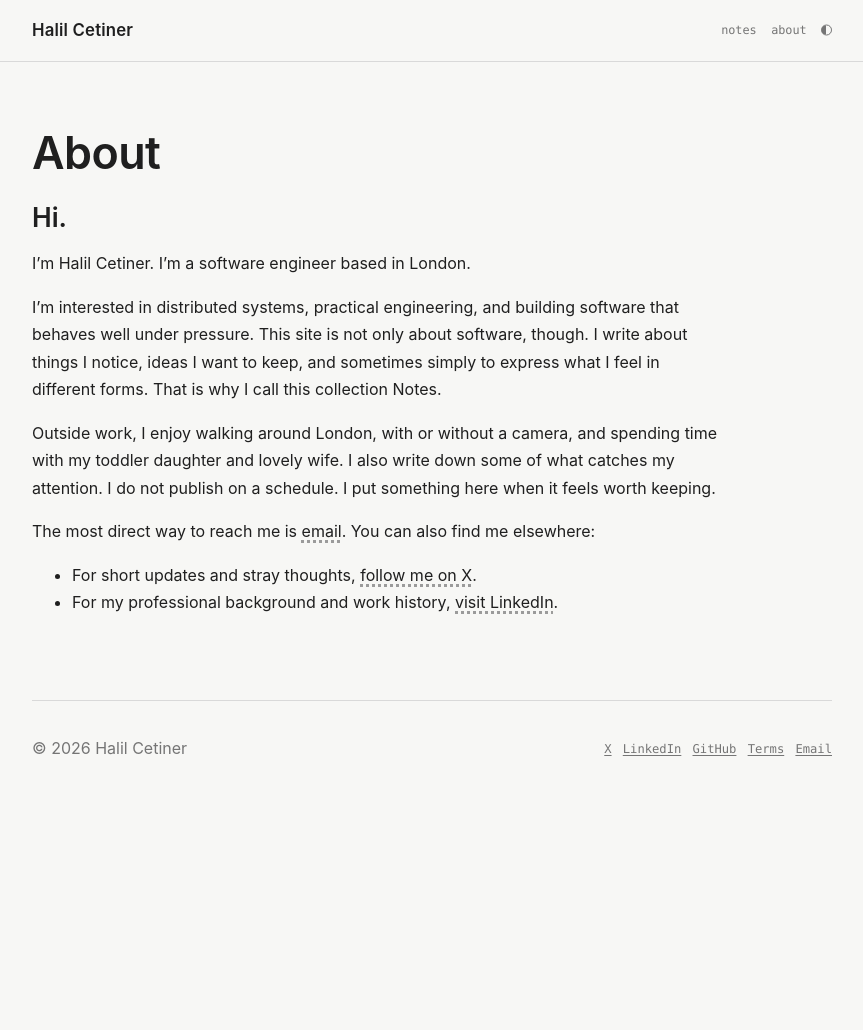
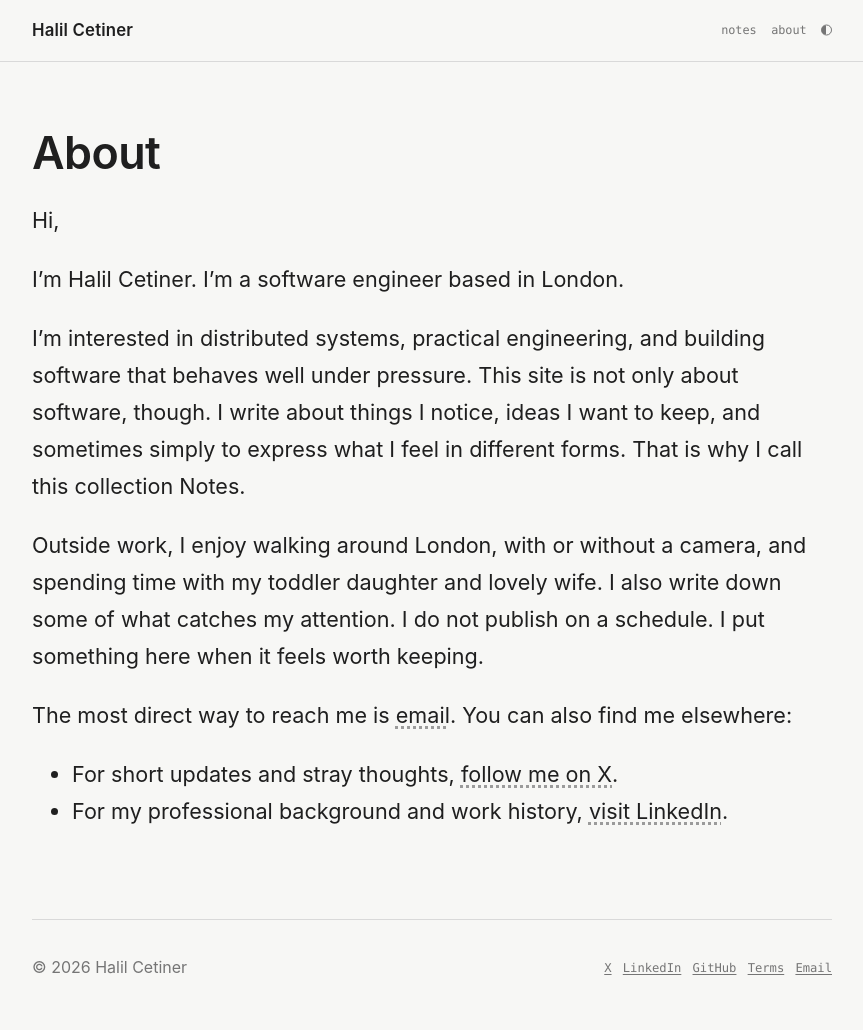
Before and after one commit to bayneri/halil.cetiner.me, a Jekyll site: the page built from about.md, in a window 1280 px wide. Shown: the whole page, without its empty margins (208-1071 px from the left). Built offline with Jekyll 4.4.1, drawn with Linux system fonts in a browser that asks for light colours; before the commit the page ends 900 px from its top, so only the background shows below that.

Commit message:
update about page

```diff
--- a/_layouts/page.html
+++ b/_layouts/page.html
@@ -1,7 +1,7 @@
 ---
 layout: default
 ---
-<article class="page">
+<article class="page{% if page.page_class %} {{ page.page_class }}{% endif %}">
   {% if page.title %}<h1>{{ page.title }}</h1>{% endif %}
   {{ content }}
 </article>
--- a/about.md
+++ b/about.md
@@ -2,8 +2,9 @@
 layout: page
 title: About
 permalink: /about/
+page_class: about-page
 ---
-<p class="about-hello">Hi.</p>
+Hi,
 
 I'm Halil Cetiner. I'm a software engineer based in London.
 
--- a/assets/css/site.css
+++ b/assets/css/site.css
@@ -318,11 +318,10 @@ a {
   text-decoration: none;
 }
 
-.about-hello {
-  margin: 0 0 0.85rem;
-  font-size: clamp(1.35rem, 2.5vw, 1.65rem);
-  font-weight: 600;
-  line-height: 1.3;
+.about-page > p,
+.about-page > ul {
+  font-size: clamp(1.12rem, 2.2vw, 1.35rem);
+  line-height: 1.72;
 }
 
 .home-section {
```
